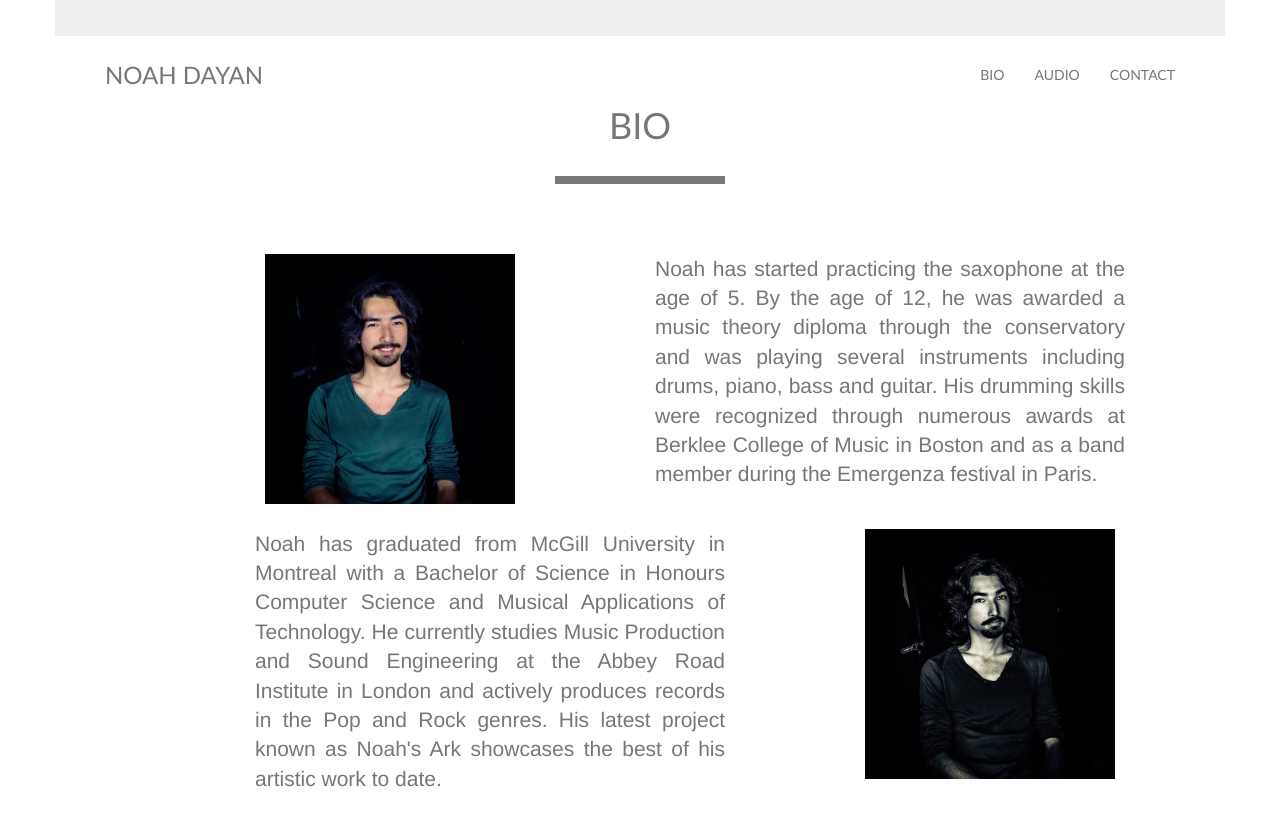
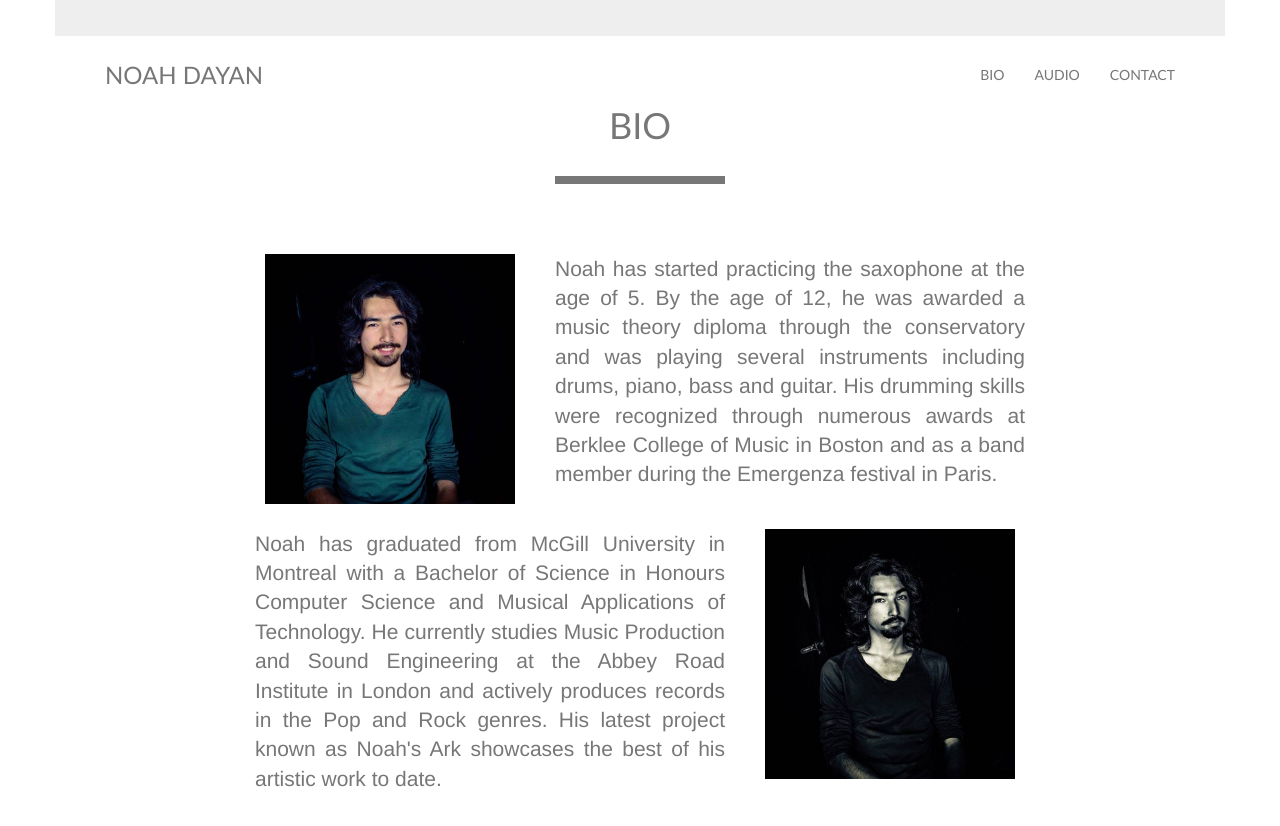
Before and after one commit to noahdayan/noahdayan.github.io, a Jekyll site: the page built from index.html, in a window 1280 px wide and 900 px high, scrolled down 542 px. Shown: the top 826 px of the window. Built offline with Jekyll 4.4.1, drawn with Linux system fonts in a browser that asks for light colours.

Commit message:
Design fix

```diff
--- a/index.html
+++ b/index.html
@@ -29,7 +29,7 @@
 				<div class="col-md-3 col-md-offset-2 col-xs-10 col-xs-offset-1">
 					<img src="/img/Face1.jpg" alt="Face One" class="img-responsive img-square center-block" width="250">
 				</div>
-				<div class="col-md-5 col-xs-10 col-xs-offset-1">
+				<div class="col-md-5 col-md-offset-0 col-xs-10 col-xs-offset-1">
 					<p class="helvetiva lead text-light font-grey text-justify">
 						Noah has started practicing the saxophone at the age of 5. By the age of 12, he was awarded a music theory diploma through the conservatory and was playing several instruments including drums, piano, bass and guitar. His drumming skills were recognized through numerous awards at Berklee College of Music in Boston and as a band member during the Emergenza festival in Paris.
 					</p>
@@ -42,7 +42,7 @@
 						Noah has graduated from McGill University in Montreal with a Bachelor of Science in Honours Computer Science and Musical Applications of Technology. He currently studies Music Production and Sound Engineering at the Abbey Road Institute in London and actively produces records in the Pop and Rock genres. His latest project known as Noah's Ark showcases the best of his artistic work to date.
 					</p>
 				</div>
-				<div class="col-md-3 col-xs-10 col-xs-offset-1">
+				<div class="col-md-3 col-md-offset-0 col-xs-10 col-xs-offset-1">
 					<img src="/img/Face2.jpg" alt="Face Two" class="img-responsive img-square center-block" width="250">
 				</div>
 			</div>
```
